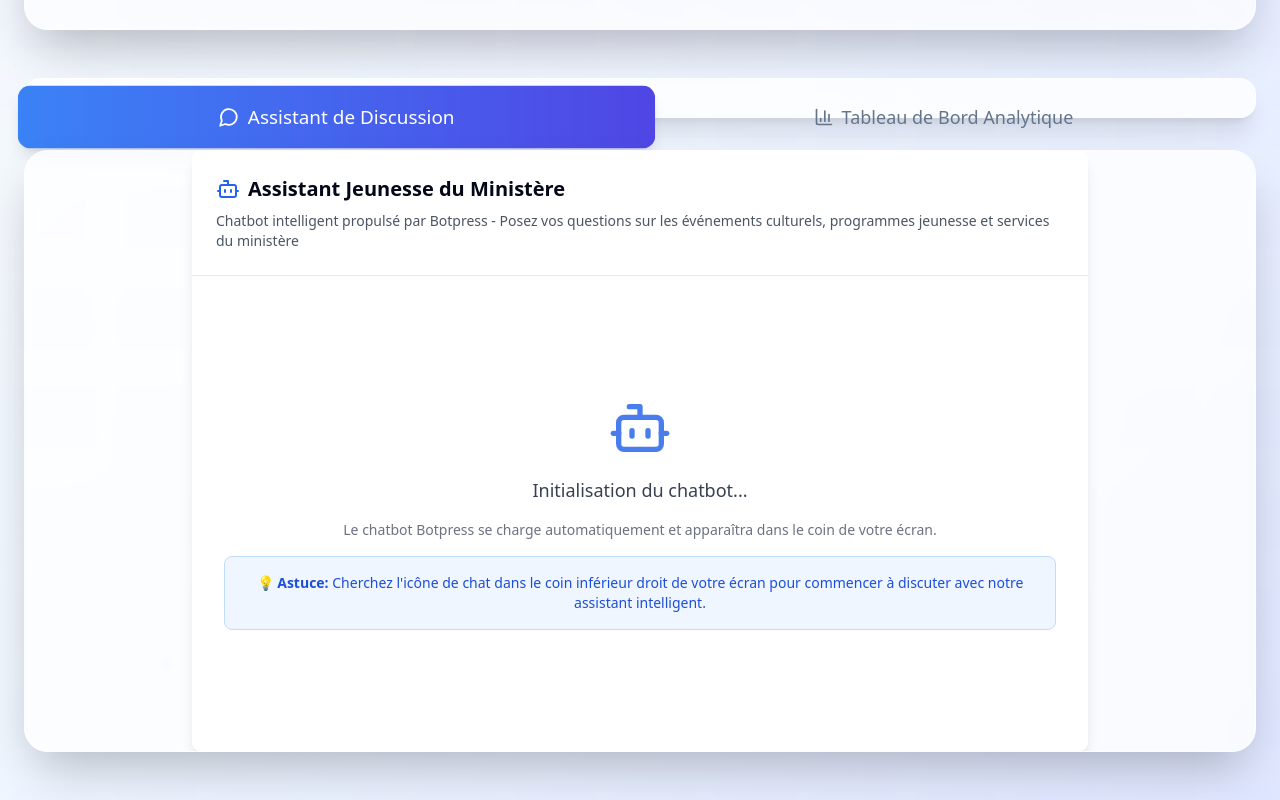
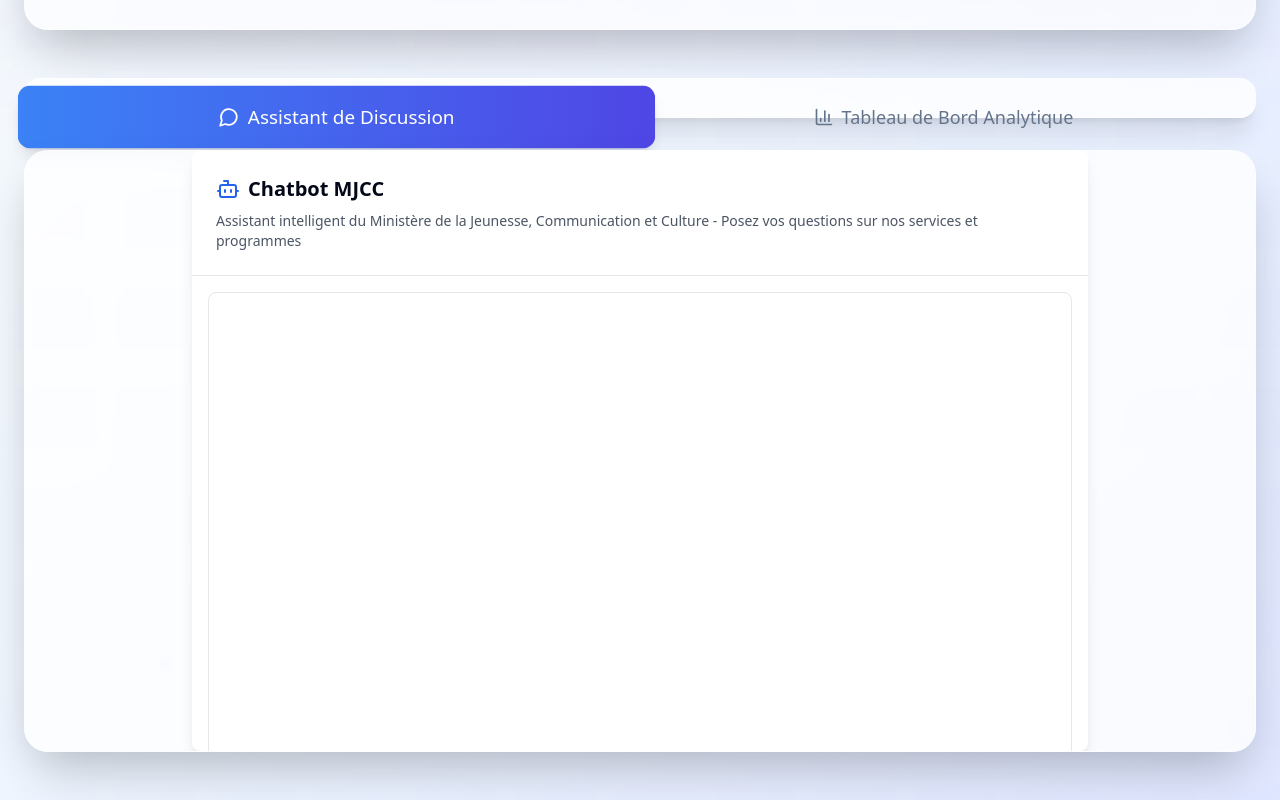
Before and after one commit to ouum-dot/youth-culture-whisperer-bot, a React (Vite) app: page / in a window 1280 px wide. Shown: the part 428-1228 px from the top of the page. Built offline with nearby package versions, Linux system fonts and the light colour scheme.

Commit message:
Integrate Botpress chatbot
Integrate the provided Botpress chatbot script into the application, including the necessary HTML and JavaScript code within `src/components/ChatInterface.tsx`.

```diff
--- a/src/components/ChatInterface.tsx
+++ b/src/components/ChatInterface.tsx
@@ -5,38 +5,97 @@ import { Bot } from "lucide-react";
 
 const ChatInterface = () => {
   useEffect(() => {
-    // Fonction pour charger les scripts Botpress
-    const loadBotpressScripts = () => {
+    // Fonction pour charger et configurer Botpress
+    const loadBotpressChat = () => {
       // Vérifier si les scripts sont déjà chargés
       if (document.querySelector('script[src*="botpress"]')) {
         return;
       }
 
-      // Charger le premier script (inject.js)
-      const script1 = document.createElement('script');
-      script1.src = 'https://cdn.botpress.cloud/webchat/v3.0/inject.js';
-      script1.async = true;
-      document.head.appendChild(script1);
+      // Ajouter les styles CSS personnalisés
+      const style = document.createElement('style');
+      style.textContent = `
+        #webchat .bpWebchat {
+          position: unset;
+          width: 100%;
+          height: 100%;
+          max-height: 100%;
+          max-width: 100%;
+        }
 
-      // Charger le deuxième script (configuration spécifique)
-      const script2 = document.createElement('script');
-      script2.src = 'https://files.bpcontent.cloud/2025/07/02/10/20250702105916-MARQJ9EB.js';
-      script2.async = true;
-      document.head.appendChild(script2);
+        #webchat .bpFab {
+          display: none;
+        }
+      `;
+      document.head.appendChild(style);
 
-      console.log('Scripts Botpress chargés avec succès');
+      // Charger le script Botpress
+      const script = document.createElement('script');
+      script.src = 'https://cdn.botpress.cloud/webchat/v3.0/inject.js';
+      script.async = true;
+
+      script.onload = () => {
+        // Attendre que Botpress soit prêt puis initialiser
+        const initBotpress = () => {
+          if (window.botpress) {
+            window.botpress.on("webchat:ready", () => {
+              window.botpress.open();
+            });
+
+            window.botpress.init({
+              "botId": "9c9b2511-4cc4-4d25-833b-94b742d4979b",
+              "configuration": {
+                "version": "v1",
+                "botName": "Chatbot MJCC",
+                "website": {},
+                "email": {},
+                "phone": {},
+                "termsOfService": {},
+                "privacyPolicy": {},
+                "color": "#5490f7",
+                "variant": "solid",
+                "headerVariant": "solid",
+                "themeMode": "light",
+                "fontFamily": "inter",
+                "radius": 4,
+                "feedbackEnabled": false,
+                "footer": "[⚡ by Botpress](https://botpress.com/?from=webchat)"
+              },
+              "clientId": "f30d11dd-6377-467f-9ac5-1e2722246153",
+              "selector": "#webchat"
+            });
+
+            console.log('Chatbot Botpress initialisé avec succès');
+          } else {
+            // Réessayer si Botpress n'est pas encore disponible
+            setTimeout(initBotpress, 100);
+          }
+        };
+
+        initBotpress();
+      };
+
+      document.head.appendChild(script);
     };
 
-    // Charger les scripts
-    loadBotpressScripts();
+    // Charger le chatbot
+    loadBotpressChat();
 
     // Nettoyage lors du démontage du composant
     return () => {
-      // Optionnel : supprimer les scripts si nécessaire
       const scripts = document.querySelectorAll('script[src*="botpress"]');
       scripts.forEach(script => {
         if (script.parentNode) {
           script.parentNode.removeChild(script);
+        }
+      });
+
+      const styles = document.querySelectorAll('style');
+      styles.forEach(style => {
+        if (style.textContent && style.textContent.includes('#webchat .bpWebchat')) {
+          if (style.parentNode) {
+            style.parentNode.removeChild(style);
+          }
         }
       });
     };
@@ -48,31 +107,20 @@ const ChatInterface = () => {
       <div className="flex-shrink-0 p-6 border-b border-gray-200 bg-white">
         <div className="flex items-center gap-2 mb-2">
           <Bot className="w-6 h-6 text-blue-600" />
-          <h2 className="text-xl font-semibold">Assistant Jeunesse du Ministère</h2>
+          <h2 className="text-xl font-semibold">Chatbot MJCC</h2>
         </div>
         <p className="text-sm text-gray-600">
-          Chatbot intelligent propulsé par Botpress - Posez vos questions sur les événements culturels, programmes jeunesse et services du ministère
+          Assistant intelligent du Ministère de la Jeunesse, Communication et Culture - Posez vos questions sur nos services et programmes
         </p>
       </div>
 
-      {/* Zone principale pour le chatbot Botpress */}
-      <div className="flex-1 flex items-center justify-center p-8">
-        <div className="text-center space-y-4">
-          <div className="animate-pulse">
-            <Bot className="w-16 h-16 text-blue-600 mx-auto mb-4" />
-          </div>
-          <h3 className="text-lg font-medium text-gray-700">
-            Initialisation du chatbot...
-          </h3>
-          <p className="text-sm text-gray-500">
-            Le chatbot Botpress se charge automatiquement et apparaîtra dans le coin de votre écran.
-          </p>
-          <div className="mt-6 p-4 bg-blue-50 rounded-lg border border-blue-200">
-            <p className="text-sm text-blue-700">
-              💡 <strong>Astuce:</strong> Cherchez l'icône de chat dans le coin inférieur droit de votre écran pour commencer à discuter avec notre assistant intelligent.
-            </p>
-          </div>
-        </div>
+      {/* Zone du chatbot Botpress */}
+      <div className="flex-1 p-4">
+        <div
+          id="webchat"
+          className="w-full h-full rounded-lg border border-gray-200"
+          style={{ minHeight: '500px' }}
+        />
       </div>
     </div>
   );
```
